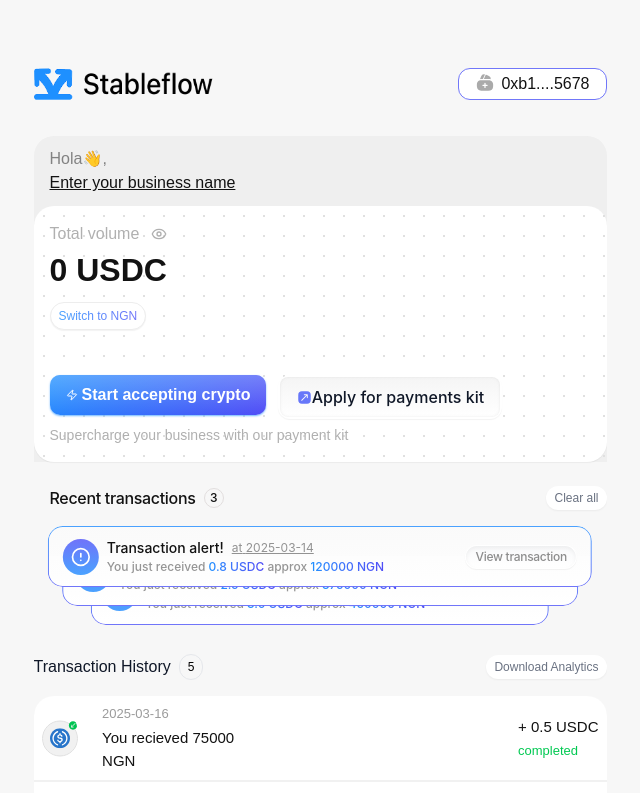
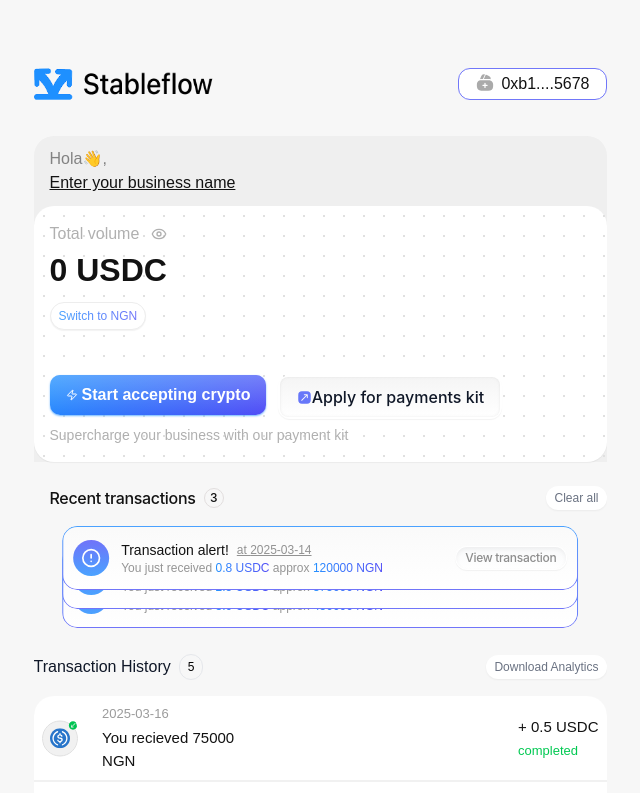
Before and after one commit to stableflowng-ship-it/Stableflow-frontend, a Next.js app: page /dashboard in a window 1280 px wide. Shown: the top 793 px of the page, without its empty margins (320-960 px from the left). Built offline with nearby package versions, Linux system fonts and the light colour scheme; a web font is replaced by a local one.

Commit message:
transact history

```diff
--- a/src/app/client-provider.tsx
+++ /dev/null
@@ -1,13 +0,0 @@
-'use client';
-
-import { store } from "./store/store";
-import { Provider } from "react-redux";
-
-// Client component wrapper for Redux provider
-export default function ClientProvider({ children }: { children: React.ReactNode }) {
-  return (
-    <Provider store={store}>
-      {children}
-    </Provider>
-  );
-}
--- a/src/app/layout.tsx
+++ b/src/app/layout.tsx
@@ -27,6 +27,9 @@
 }>) {
   return (
     <html lang="en" className="overflow-x-hidden">
+       <head>
+    <meta name="viewport" content="width=device-width, initial-scale=1" />
+  </head>
       <body
         className={`${geistSans.variable} ${geistMono.variable} antialiased`}
       >
--- a/src/app/provider.tsx
+++ /dev/null
@@ -1,13 +0,0 @@
-'use client';
-
-import { store } from "./store/store";
-import { Provider } from "react-redux";
-
-// Client component wrapper for Redux provider
-export default function ClientWrapper({ children }: { children: React.ReactNode }) {
-  return (
-    <Provider store={store}>
-      {children}
-    </Provider>
-  );
-}
--- a/src/components/transaction-notification.tsx
+++ b/src/components/transaction-notification.tsx
@@ -131,64 +131,48 @@
         </div>
 
         {/* Stacked notifications */}
-        <div className="relative w-full" style={{ height: "120px" }}>
+        <div className="relative w-full h-[120px]">
   {lastThree.map((notification, index) => {
-            // Use different sizes based on screen size but allow for full width
-            const sizes = [
-              { width: "95%", height: "61px", padding: "12px 13.9763px", gap: "6.99px" },
-              { width: "90%", height: "64px", padding: "11.5539px", gap: "5.78px" },
-              { width: "80%", height: "64px", padding: "9.5085px", gap: "4.75px" },
-            ]
-
-            const isClearing = clearingIndices.includes(index)
+    const isClearing = clearingIndices.includes(index);
 
     return (
       <div
         key={notification.unique_id}
         className={`absolute left-1/2 transform -translate-x-1/2 ${isClearing ? "animate-clear-notification" : ""}`}
         style={{
-                  width: sizes[index].width,
-                  height: sizes[index].height,
-                  top: index * -45, // -45px vertical spacing
+          width: `clamp(80%, 90%, 95%)`,
+          height: "64px",
+          top: index * -45,
           zIndex: 3 - index,
           position: "relative",
           borderRadius: "15px",
           overflow: "hidden",
-                  opacity: isClearing ? 0 : 1, // Start with opacity 1, animation will handle the transition
+          opacity: isClearing ? 0 : 1,
           transition: "opacity 0.3s ease-in-out",
         }}
       >
-                {/* Gradient border - using pseudo-element approach */}
         <div
           className="absolute inset-0"
           style={{
             background: "linear-gradient(180deg, #4AA2FF 0%, #7175F9 100%)",
             borderRadius: "15px",
-                    padding: "1px", // This creates the border effect
+            padding: "1px",
           }}
         >
-                  {/* Inner content container with 100% corner radius smoothing */}
           <div
             className="absolute inset-0 flex flex-row justify-center items-center"
             style={{
               background:
                 "linear-gradient(180deg, rgba(233, 233, 233, 0.24) 0%, rgba(255, 255, 255, 0) 100%), #FFFFFF",
-                      margin: "1px", // This creates space for the border
-                      padding: sizes[index].padding,
-                      gap: sizes[index].gap,
-                      borderRadius: "14px", // Slightly smaller than parent to show border
-                      // Apply 100% corner radius smoothing
-                      borderTopLeftRadius: "14px 14px",
-                      borderTopRightRadius: "14px 14px",
-                      borderBottomLeftRadius: "14px 14px",
-                      borderBottomRightRadius: "14px 14px",
+              margin: "1px",
+              padding: "10px",
+              gap: "5px",
+              borderRadius: "14px",
             }}
           >
-                    {/* Notification content */}
             <div className="flex flex-row items-center justify-between w-full">
-                      {/* Left side with icon and text */}
-                      <div className="flex flex-row items-center gap-2">
-                        {/* Circle icon */}
+              {/* Left side */}
+              <div className="flex items-center gap-3">
                 <div
                   className="flex items-center justify-center rounded-full"
                   style={{
@@ -200,68 +184,41 @@
                   <AlertCircle className="w-5 h-5 text-white" />
                 </div>
 
-                        {/* Text content */}
-                        <div className="flex flex-col">
-                          {/* First row */}
-                          <div className="flex flex-row items-center gap-2">
-                            <span
-                              style={{
-                                fontFamily: "'SF Pro Text', sans-serif",
-                                fontWeight: 500,
-                                fontSize: "14px",
-                                color: "#121212",
-                              }}
-                            >
-                             Transaction alert!
+                {/* Text */}
+                <div className="flex flex-col text-sm">
+                  <div className="flex items-center gap-2 flex-wrap">
+                    <span className="font-medium text-[#121212] text-[14px]">Transaction alert!</span>
+                    <span className="text-xs underline text-[#929292]">at {notification.date}</span>
+                  </div>
+                  <span className="text-[#959595] text-xs font-medium">
+                    You just received{" "}
+                    <span className="bg-gradient-to-r from-[#1F90FF] to-[#504CF6] text-transparent bg-clip-text">
+                      {notification.crypto_value}
+                    </span>{" "}
+                    approx{" "}
+                    <span className="bg-gradient-to-r from-[#1F90FF] to-[#504CF6] text-transparent bg-clip-text">
+                      {notification.naira_received}
                     </span>
-                            <span
-                              style={{
-                                fontFamily: "'SF Pro Text', sans-serif",
-                                fontWeight: 400,
-                                fontSize: "12px",
-                                textDecorationLine: "underline",
-                                color: "#929292",
-                              }}
-                            >
-                            at{""} {notification.date}
-                            </span>
-                          </div>
-
-                          {/* Second row */}
-                          <span
-                            style={{
-                              fontFamily: "'SF Pro Text', sans-serif",
-                              fontWeight: 500,
-                              fontSize: "12px",
-                              color: "#959595",
-                            }}
-                          >
-                         You just received  <span className="bg-gradient-to-r from-[#1F90FF] to-[#504CF6] text-transparent bg-clip-text">{notification.crypto_value}</span>  approx <span className="bg-gradient-to-r from-[#1F90FF] to-[#504CF6] text-transparent bg-clip-text">{notification.naira_received}</span>
                   </span>
                 </div>
               </div>
 
-                      {/* Right side with button */}
-
+              {/* Right side button */}
               <Dialog.Root>
-
                 <Dialog.Trigger asChild>
-                      <SmallSecondaryButton
-                        text="View transaction"
-
-                        />
+                  <SmallSecondaryButton text="View transaction" />
                 </Dialog.Trigger>
                 <TransanctionHistoryModal notification={notification} />
-
               </Dialog.Root>
-
             </div>
           </div>
         </div>
       </div>
-            )
+    );
   })}
 </div>
+
+
       </div>
 
       {/* Add animation styles */}
```
Lines whose indentation alone changed are shown as unchanged.
